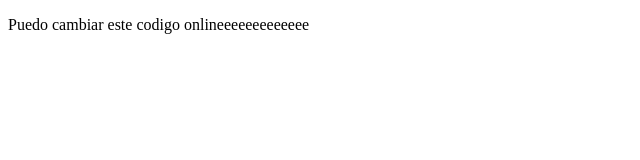
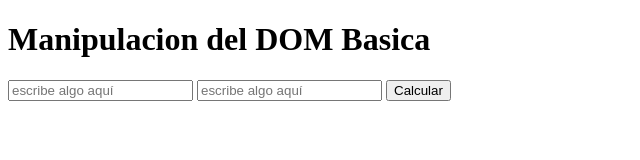
Before and after one commit to miguel901angel/proyectoDemoCursoPrework, a plain HTML site: page index.html in a window 1280 px wide. Shown: the whole page, without its empty margins (0-640 px from the left). Drawn offline with Linux system fonts and the light colour scheme.

Commit message:
Tercer Update

```diff
--- a/index.html
+++ b/index.html
@@ -4,11 +4,15 @@
     <meta charset="UTF-8">
     <meta http-equiv="X-UA-Compatible" content="IE=edge">
     <meta name="viewport" content="width=device-width, initial-scale=1.0">
-    <title>Page miguel</title>
+    <title>Manipulacion del DOM - Curso Practico JavaScript</title>
 </head>
 <body>
-    <p>
-        Puedo cambiar este codigo onlineeeeeeeeeeeee
-    </p>
+    <h1>Manipulacion del DOM Basica</h1>
+
+    <input id="calculo1" placeholder="escribe algo aquí"/>
+    <input id="calculo2" placeholder="escribe algo aquí"/>
+    <button id="btnCalcular">Calcular</button>
+
+    <script src="./"></script>
 </body>
 </html>
```
